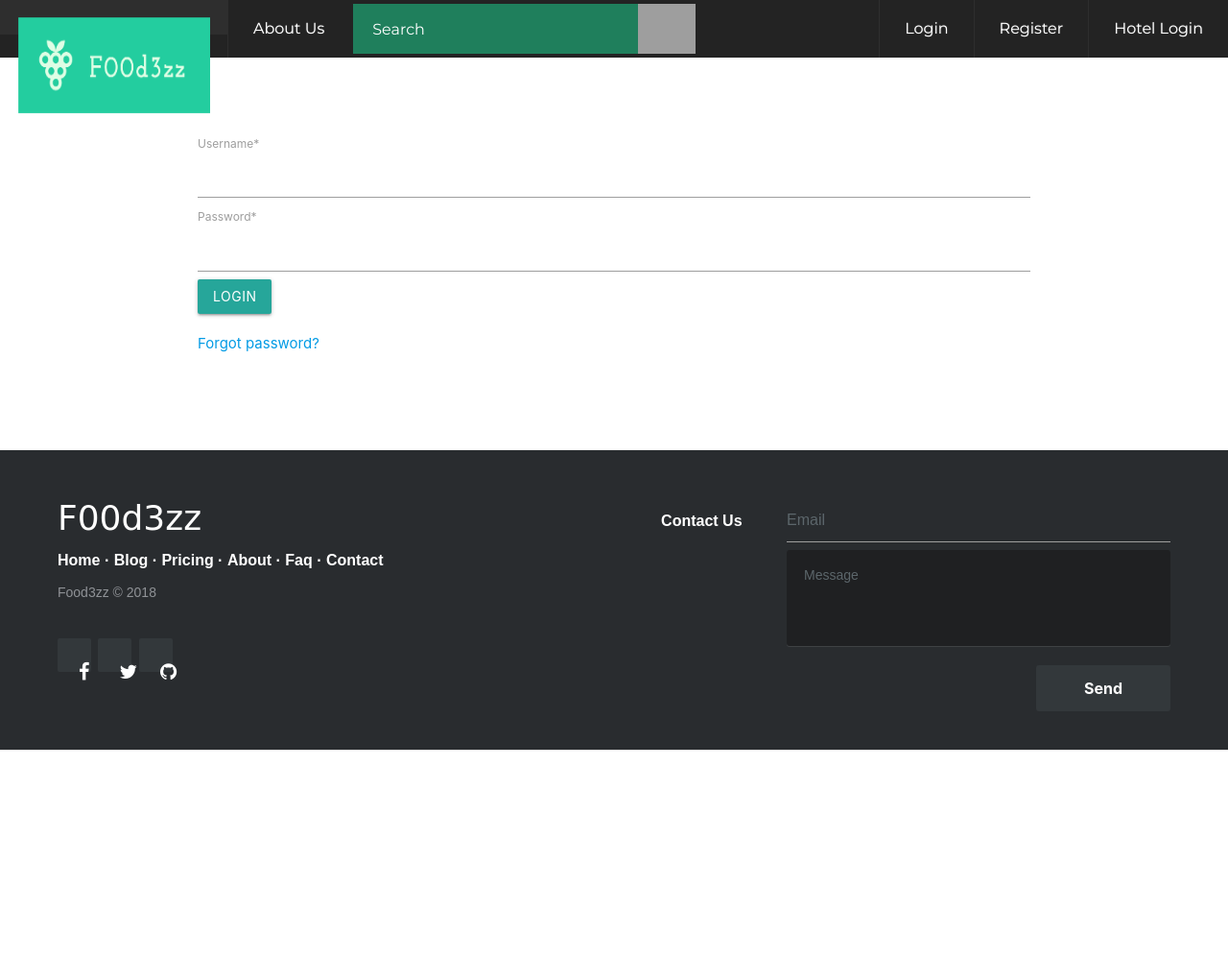
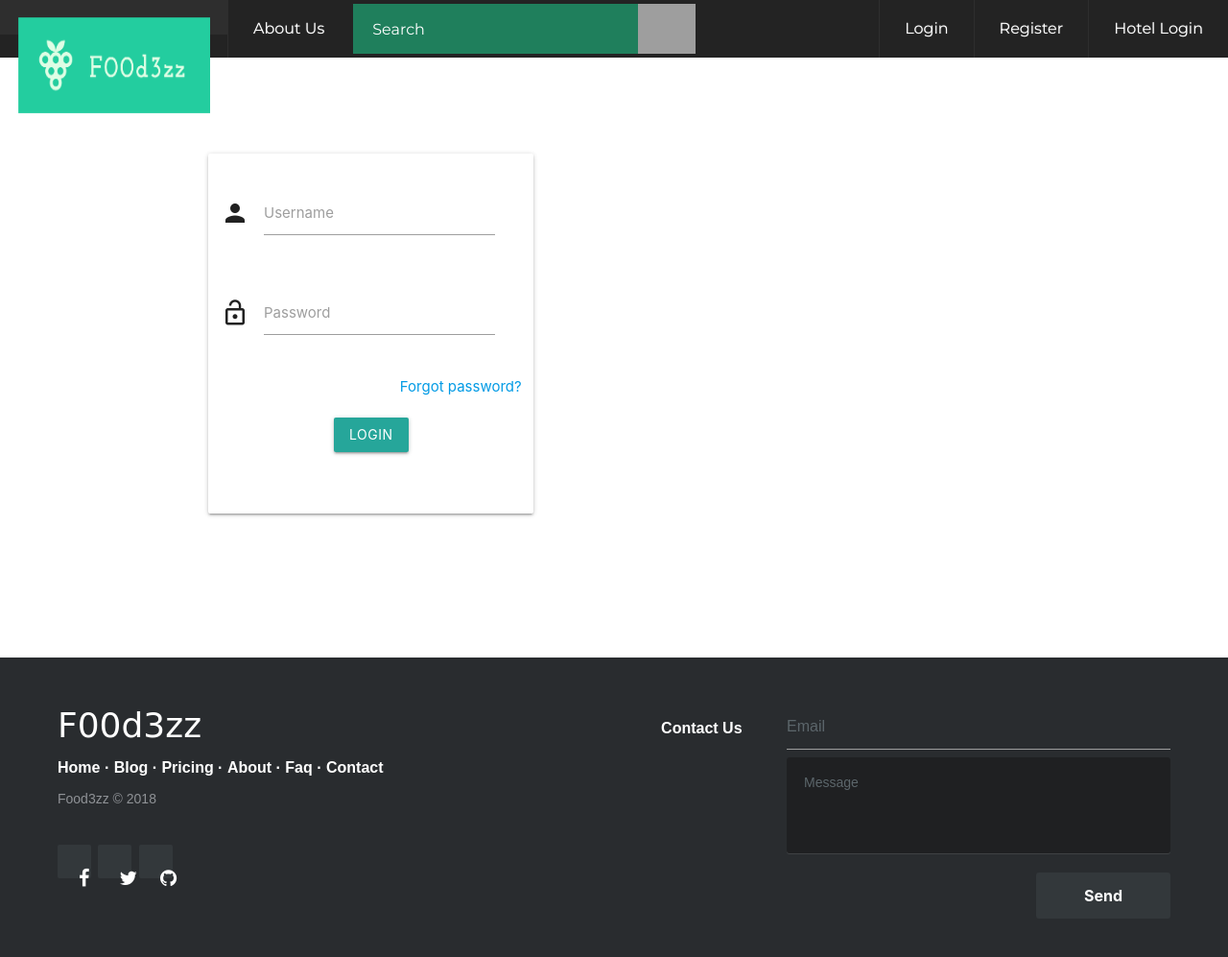
Before and after one commit to 8santosh8/F00d33z, a Django app: page /Rest_Login/ in a window 1280 px wide. Shown: the whole page at 96% size. Before the commit the page ends 782 px from the top, so only its background shows below. Run offline with Django 3.2, Linux system fonts and the light colour scheme; some libraries are stand-ins or nearby versions; grey boxes are pictures that could not be loaded.

Commit message:
Added css for the rest-login page

```diff
--- a/Foodezz/Users/templates/Users/Rest-Login.html
+++ b/Foodezz/Users/templates/Users/Rest-Login.html
@@ -1,5 +1,6 @@
 {% extends 'Users/Base.html' %}
 {% load crispy_forms_tags %}
+{% load widget_tweaks %}
 
 {% block head %}
     <title>
@@ -8,7 +9,7 @@
 {% endblock head %}
 
 {% block body %}
-<div class="container">
+<!-- <div class="container">
             <div class="row">
                 <form method="post" action="" autocomplete="off">
                     {% csrf_token %}
@@ -21,5 +22,74 @@
         <a href="{% url 'password_reset' %}">
             Forgot password?
         </a>
+        </div> -->
+        <div class="container">
+            <div class="row">
+                <div class="col  s5">
+                    <div class="section">
+                        <div class="card-panel hoverable">
+                            <form class="" action="" method="POST">
+                                <div class="row">
+                                    <div class="container">
+                                        {% if Login_form.non_field_errors %}
+                                            <span class="red-text">{{ form.non_field_errors }}</span>
+                                        {% endif %}
+                                        {% csrf_token %}
+                                        {% for hidden in Login_form.hidden_fields %}
+                                            {{ hidden }}
+                                        {% endfor %}
+                                    </div>
+                                    <div class="row">
+                                        <div class="input-field col s11">
+                                            <i class="material-icons prefix white">person</i>
+                                            {{ Login_form.Username|add_class:'validate' }}
+                                            <label class="white" for="{{ Login_form.Username.id_for_label }}">Username</label>
+                                            {% if Login_form.Username.help_text %}
+                                                <span class="helper-text" data-error="wrong"
+                                                data-success="right">{{ Login_form.Username.help_text }}</span>
+                                            {% endif %}
+                                            {% if Login_form.Username.errors %}
+                                                <span class="helper-text red-text"
+                                                style="font-size:large">{{ Login_form.Username.errors }}</span>
+                                            {% endif %}
+                                        </div>
+                                    </div>
+                                    <div class="row">
+                                        <div class="input-field col s11">
+                                            <i class="material-icons prefix white">lock_open</i>
+                                            {{ Login_form.Password|add_class:"validate" }}
+                                            <label class="white" for="{{ Login_form.Password.id_for_label }}">Password</label>
+                                            {% if Login_form.Password.help_text %}
+                                                <span class="helper-text" data-error="wrong"
+                                                data-success="right">{{ Login_form.Password.help_text }}</span>
+                                            {% endif %}
+                                            {% if Login_form.Password.errors %}
+                                                <span class="helper-text red-text"
+                                                style="font-size:large">{{ Login_form.Password.errors }}</span>
+                                            {% endif %}
+                                        </div>
+                                    </div>
+                                    <div class='row'>
+                                        <div class='col s12'>
+                                            <div class="right">
+                                                <a href="{% url 'password_reset' %}">
+                                                    Forgot password?
+                                                </a>
+                                            </div>
+                                        </div>
+                                    </div>
+                                    <div class=row>
+                                        <div class=''>
+                                            <div class="center">
+                                                <button type="submit" class="btn btn-outline-info register_btn">Login</button>
+                                            </div>
+                                        </div>
+                                    </div>
+                                </div>
+                            </form>
+                        </div>
+                    </div>
+                </div>
+            </div>
         </div>
 {% endblock body %}
```
